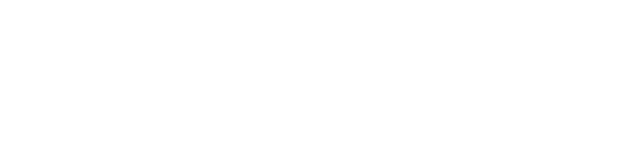
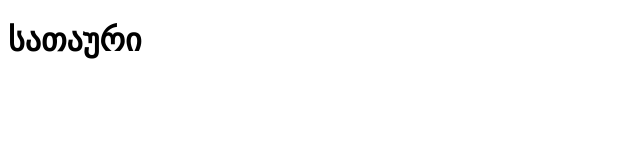
Before and after one commit to levanikomchedlidze6-web/11-noe, a plain HTML site: page index.html in a window 1280 px wide. Shown: the whole page, without its empty margins (0-640 px from the left). Drawn offline with Linux system fonts and the light colour scheme.

Commit message:
davamate h1

```diff
--- a/index.html
+++ b/index.html
@@ -6,7 +6,7 @@
 </head>
 
 <body>
-
+ <h1>სათაური</h1>
 </body>
 
  </html>
--- /dev/null
+++ b/main.css
@@ -0,0 +1,3 @@
+h1{
+    color: red;
+}
```
